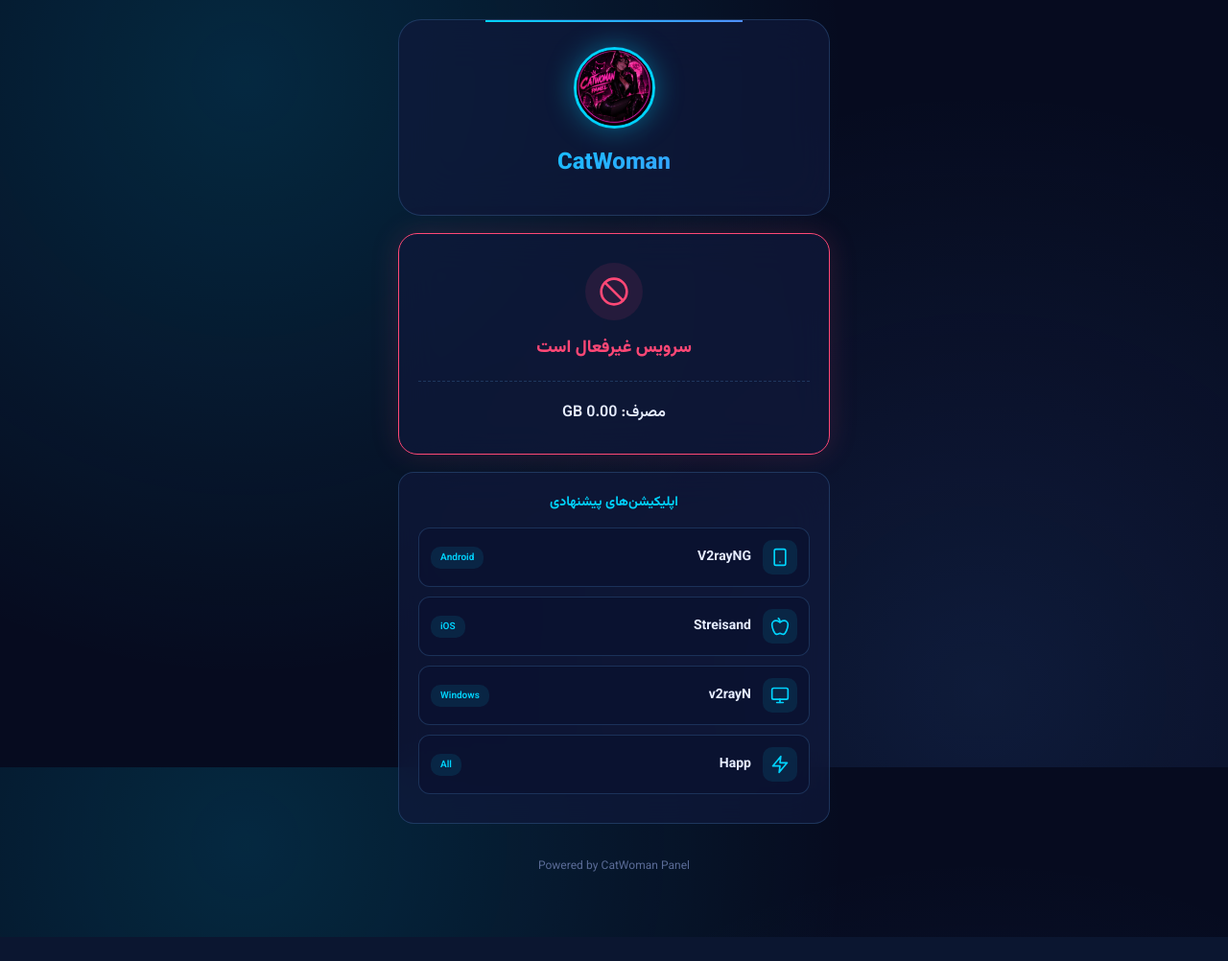
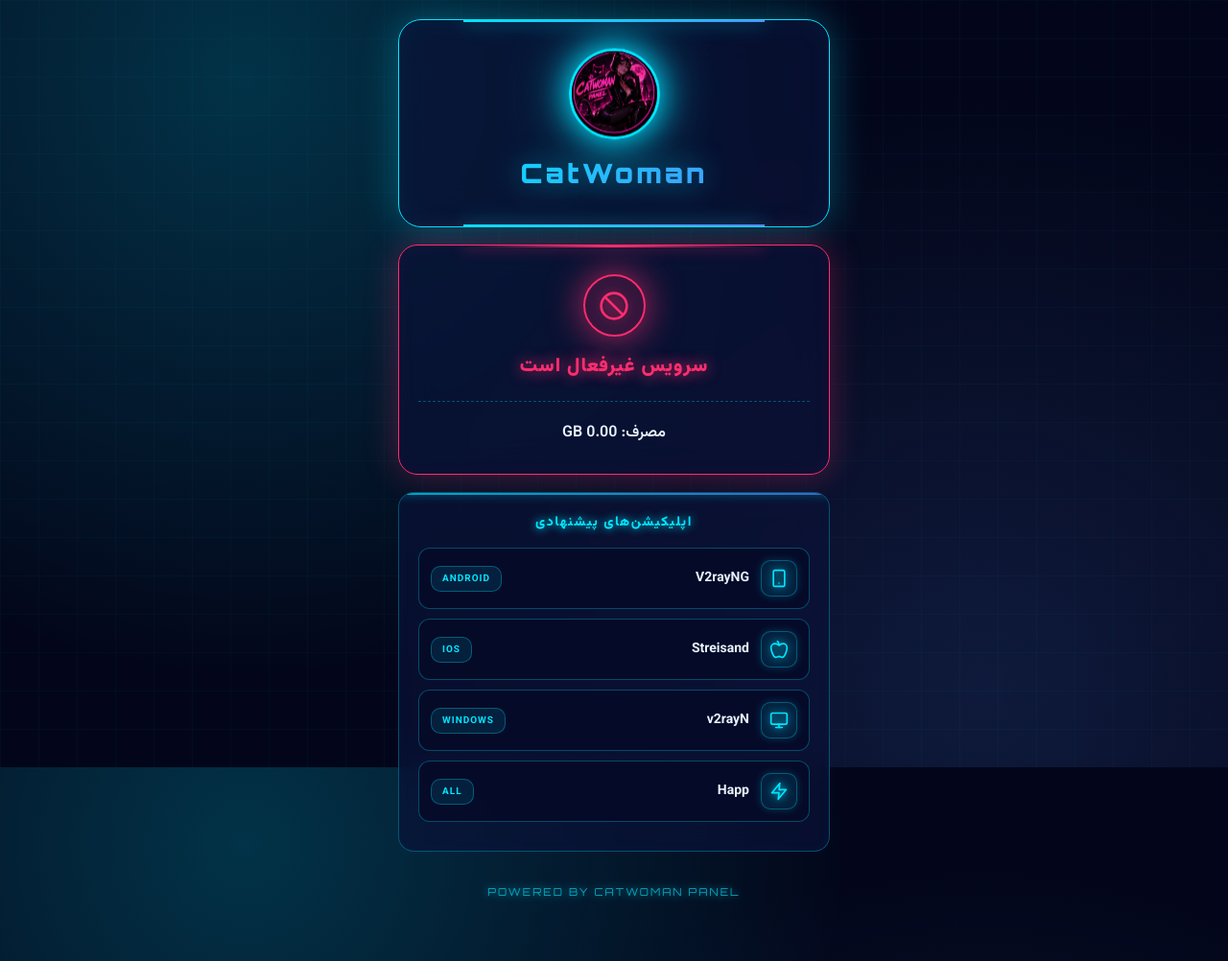
Before and after one commit to ajagdisxnshx/catwoman-panel, a FastAPI app: template templates/sub.html in a window 1280 px wide. Shown: the whole page at 96% size. Before the commit the page ends 977 px from the top, so only its background shows below. Run offline with FastAPI, Linux system fonts and the light colour scheme; the template is opened without the code that fills it, so the values that code supplies are empty; parts of the project's set-up code (start-up, migrations or seed data) failed here and were passed over.

Commit message:
Update sub.css

```diff
--- a/static/sub.css
+++ b/static/sub.css
@@ -1,17 +1,18 @@
-@import url('https://fonts.googleapis.com/css2?family=Vazirmatn:wght@300;400;500;600;700;800;900&family=Inter:wght@400;600;700;900&display=swap');
+@import url('https://fonts.googleapis.com/css2?family=Vazirmatn:wght@300;400;500;600;700;800;900&family=Orbitron:wght@400;600;700;800;900&family=Inter:wght@400;600;700;900&display=swap');
 
 :root {
-    --bg-primary: #060b1f;
-    --bg-card: rgba(16, 25, 59, 0.7);
-    --bg-input: rgba(10, 18, 48, 0.8);
-    --border-color: rgba(100, 180, 255, 0.2);
-    --text-primary: #e6edff;
-    --text-secondary: #8aa0d4;
-    --text-muted: #5a6b96;
-    --accent: #00d4ff;
-    --accent-grad: linear-gradient(135deg, #00d4ff, #4f8eff);
-    --success: #10ffb0;
-    --danger: #ff4876;
+    --bg-primary: #03061a;
+    --bg-card: rgba(10, 18, 55, 0.7);
+    --bg-input: rgba(6, 11, 40, 0.9);
+    --border-color: rgba(0, 229, 255, 0.3);
+    --text-primary: #e6f3ff;
+    --text-secondary: #7fa8d4;
+    --text-muted: #4a6b96;
+    --accent: #00e5ff;
+    --accent-2: #4f8eff;
+    --accent-grad: linear-gradient(135deg, #00e5ff, #4f8eff);
+    --success: #00ffb0;
+    --danger: #ff2d6f;
     --warning: #ffb547;
 }
 
@@ -21,18 +22,33 @@ body {
     font-family: 'Vazirmatn', 'Inter', sans-serif;
     background: var(--bg-primary);
     background-image:
-        radial-gradient(circle at 20% 10%, rgba(0, 212, 255, 0.15) 0%, transparent 50%),
-        radial-gradient(circle at 80% 90%, rgba(79, 142, 255, 0.12) 0%, transparent 50%);
+        radial-gradient(circle at 20% 10%, rgba(0, 229, 255, 0.2) 0%, transparent 50%),
+        radial-gradient(circle at 80% 90%, rgba(79, 142, 255, 0.15) 0%, transparent 50%);
     background-attachment: fixed;
     min-height: 100vh;
     direction: rtl;
     color: var(--text-primary);
     padding: 20px 15px 50px;
+    position: relative;
+}
+
+body::before {
+    content: '';
+    position: fixed;
+    inset: 0;
+    background-image:
+        linear-gradient(rgba(0, 229, 255, 0.03) 1px, transparent 1px),
+        linear-gradient(90deg, rgba(0, 229, 255, 0.03) 1px, transparent 1px);
+    background-size: 40px 40px;
+    pointer-events: none;
+    z-index: 0;
 }
 
 .sub-container {
     max-width: 450px;
     margin: 0 auto;
+    position: relative;
+    z-index: 1;
 }
 
 /* ====== HEADER ====== */
@@ -40,72 +56,110 @@ body {
     background: var(--bg-card);
     backdrop-filter: blur(25px);
     border-radius: 24px;
-    padding: 30px 25px;
+    padding: 32px 25px;
     text-align: center;
-    border: 1px solid var(--border-color);
+    border: 1px solid var(--accent);
     margin-bottom: 18px;
     position: relative;
     overflow: hidden;
+    box-shadow:
+        0 0 40px rgba(0, 229, 255, 0.3),
+        inset 0 0 30px rgba(0, 229, 255, 0.05);
 }
 
 .sub-header::before {
     content: '';
     position: absolute;
-    top: 0; left: 20%; right: 20%;
+    top: 0; left: 15%; right: 15%;
     height: 2px;
     background: var(--accent-grad);
+    box-shadow: 0 0 20px var(--accent);
+}
+
+.sub-header::after {
+    content: '';
+    position: absolute;
+    bottom: 0; left: 15%; right: 15%;
+    height: 2px;
+    background: var(--accent-grad);
+    box-shadow: 0 0 20px var(--accent);
 }
 
 .sub-logo-img {
-    width: 85px;
-    height: 85px;
+    width: 95px;
+    height: 95px;
     object-fit: cover;
     border-radius: 50%;
     border: 3px solid var(--accent);
     margin: 0 auto 15px;
     display: block;
-    box-shadow: 0 0 30px rgba(0, 212, 255, 0.4);
+    box-shadow:
+        0 0 30px var(--accent),
+        0 0 60px rgba(0, 229, 255, 0.5);
     animation: float 3s ease-in-out infinite;
 }
 
 @keyframes float {
-    0%, 100% { transform: translateY(0); }
-    50% { transform: translateY(-6px); }
+    0%, 100% { transform: translateY(0); box-shadow: 0 0 30px var(--accent), 0 0 60px rgba(0, 229, 255, 0.5); }
+    50% { transform: translateY(-8px); box-shadow: 0 0 40px var(--accent), 0 0 80px rgba(0, 229, 255, 0.8); }
 }
 
 .sub-brand {
-    font-size: 24px;
-    font-weight: 800;
+    font-family: 'Orbitron', 'Vazirmatn', sans-serif;
+    font-size: 28px;
+    font-weight: 900;
     background: var(--accent-grad);
     -webkit-background-clip: text;
     background-clip: text;
     -webkit-text-fill-color: transparent;
-    margin-bottom: 5px;
+    margin-bottom: 6px;
+    letter-spacing: 3px;
+    filter: drop-shadow(0 0 15px rgba(0, 229, 255, 0.6));
 }
 
 .sub-username {
     font-size: 15px;
     color: var(--text-secondary);
     font-weight: 500;
+    letter-spacing: 1px;
 }
 
 /* ====== STATUS ====== */
 .status-banner {
-    background: linear-gradient(135deg, #10ffb0, #00b878);
+    background: linear-gradient(135deg, #00ffb0, #00b878);
     color: #002a1c;
-    padding: 13px;
+    padding: 14px;
     border-radius: 14px;
     text-align: center;
     font-weight: 800;
     margin-bottom: 18px;
-    box-shadow: 0 5px 20px rgba(16, 255, 176, 0.3);
+    box-shadow:
+        0 0 25px rgba(0, 255, 176, 0.5),
+        inset 0 0 15px rgba(255, 255, 255, 0.2);
     display: flex;
     align-items: center;
     justify-content: center;
     gap: 8px;
+    text-transform: uppercase;
+    letter-spacing: 1px;
+    position: relative;
+    overflow: hidden;
 }
 
-.status-banner svg { width: 20px; height: 20px; }
+.status-banner::before {
+    content: '';
+    position: absolute;
+    inset: 0;
+    background: linear-gradient(90deg, transparent, rgba(255,255,255,0.3), transparent);
+    animation: shine-banner 2.5s infinite;
+}
+
+@keyframes shine-banner {
+    0% { transform: translateX(-100%); }
+    100% { transform: translateX(100%); }
+}
+
+.status-banner svg { width: 20px; height: 20px; position: relative; z-index: 1; }
 
 /* ====== INFO GRID ====== */
 .info-grid {
@@ -274,14 +408,30 @@ body {
     border-radius: 16px;
     padding: 20px;
     border: 1px solid var(--border-color);
+    position: relative;
+    overflow: hidden;
+    box-shadow: inset 0 0 15px rgba(0, 229, 255, 0.03);
+}
+
+.apps-section::before {
+    content: '';
+    position: absolute;
+    top: 0; left: 0; right: 0;
+    height: 2px;
+    background: var(--accent-grad);
+    box-shadow: 0 0 10px var(--accent);
+    opacity: 0.7;
 }
 
 .apps-title {
     color: var(--accent);
-    font-weight: 700;
+    font-weight: 800;
     margin-bottom: 15px;
     text-align: center;
     font-size: 14px;
+    text-transform: uppercase;
+    letter-spacing: 1.5px;
+    text-shadow: 0 0 10px var(--accent);
 }
 
 .app-item {
@@ -293,22 +443,29 @@ body {
     border-radius: 12px;
     margin-bottom: 10px;
     border: 1px solid var(--border-color);
-    transition: all 0.2s;
+    transition: all 0.25s;
 }
 
 .app-item:hover {
     border-color: var(--accent);
+    box-shadow: 0 0 15px rgba(0, 229, 255, 0.3);
+    transform: translateX(-3px);
 }
 
 .app-icon {
-    width: 36px; height: 36px;
+    width: 38px; height: 38px;
     border-radius: 10px;
-    background: rgba(0, 212, 255, 0.1);
+    background: rgba(0, 229, 255, 0.1);
     display: flex; align-items: center; justify-content: center;
     color: var(--accent);
+    border: 1px solid var(--border-color);
+    box-shadow: 0 0 10px rgba(0, 229, 255, 0.2);
 }
 
-.app-icon svg { width: 20px; height: 20px; }
+.app-icon svg {
+    width: 20px; height: 20px;
+    filter: drop-shadow(0 0 5px currentColor);
+}
 
 .app-name {
     font-weight: 700;
@@ -320,10 +477,13 @@ body {
 .app-platform {
     font-size: 10px;
     color: var(--accent);
-    background: rgba(0, 212, 255, 0.1);
-    padding: 4px 10px;
+    background: rgba(0, 229, 255, 0.1);
+    padding: 5px 11px;
     border-radius: 10px;
-    font-weight: 600;
+    font-weight: 700;
+    text-transform: uppercase;
+    letter-spacing: 1px;
+    border: 1px solid var(--border-color);
 }
 
 /* ====== EXPIRED ====== */
@@ -335,41 +495,79 @@ body {
     padding: 30px 20px;
     text-align: center;
     margin-bottom: 18px;
-    box-shadow: 0 0 30px rgba(255, 72, 118, 0.15);
+    box-shadow:
+        0 0 35px rgba(255, 45, 111, 0.3),
+        inset 0 0 20px rgba(255, 45, 111, 0.05);
+    position: relative;
+    overflow: hidden;
+}
+
+.expired-box::before {
+    content: '';
+    position: absolute;
+    top: 0; left: 15%; right: 15%;
+    height: 2px;
+    background: linear-gradient(90deg, transparent, var(--danger), transparent);
+    box-shadow: 0 0 15px var(--danger);
 }
 
 .expired-icon {
-    width: 60px; height: 60px;
+    width: 65px; height: 65px;
     border-radius: 50%;
-    background: rgba(255, 72, 118, 0.1);
+    background: rgba(255, 45, 111, 0.1);
     display: flex; align-items: center; justify-content: center;
     margin: 0 auto 15px;
     color: var(--danger);
+    border: 2px solid var(--danger);
+    box-shadow:
+        0 0 25px rgba(255, 45, 111, 0.5),
+        inset 0 0 15px rgba(255, 45, 111, 0.1);
+    animation: pulse-danger 2s infinite;
 }
 
-.expired-icon svg { width: 32px; height: 32px; }
+@keyframes pulse-danger {
+    0%, 100% { box-shadow: 0 0 25px rgba(255, 45, 111, 0.5), inset 0 0 15px rgba(255, 45, 111, 0.1); }
+    50% { box-shadow: 0 0 40px rgba(255, 45, 111, 0.8), inset 0 0 20px rgba(255, 45, 111, 0.2); }
+}
+
+.expired-icon svg {
+    width: 32px; height: 32px;
+    filter: drop-shadow(0 0 8px var(--danger));
+}
 
 .expired-title {
     color: var(--danger);
-    font-size: 18px;
-    font-weight: 800;
+    font-size: 20px;
+    font-weight: 900;
     margin-bottom: 10px;
+    text-shadow: 0 0 15px var(--danger);
+    text-transform: uppercase;
+    letter-spacing: 1px;
 }
 
 .expired-text {
     color: var(--text-secondary);
-    font-size: 13px;
-    line-height: 1.6;
+    font-size: 14px;
+    line-height: 1.7;
 }
 
 .footer {
+    font-family: 'Orbitron', 'Vazirmatn', sans-serif;
     text-align: center;
     margin-top: 20px;
     padding: 15px;
-    color: var(--text-muted);
-    font-size: 12px;
+    color: var(--accent);
+    font-size: 11px;
+    letter-spacing: 2px;
+    text-transform: uppercase;
+    text-shadow: 0 0 10px var(--accent);
+    opacity: 0.7;
 }
 
 ::-webkit-scrollbar { width: 6px; }
 ::-webkit-scrollbar-track { background: transparent; }
-::-webkit-scrollbar-thumb { background: var(--accent); border-radius: 10px; }
+::-webkit-scrollbar-thumb {
+    background: var(--accent);
+    border-radius: 10px;
+    box-shadow: 0 0 10px var(--accent);
+}
```
Also changed, not shown: other parts of static/sub.css (+93 -13 lines).
